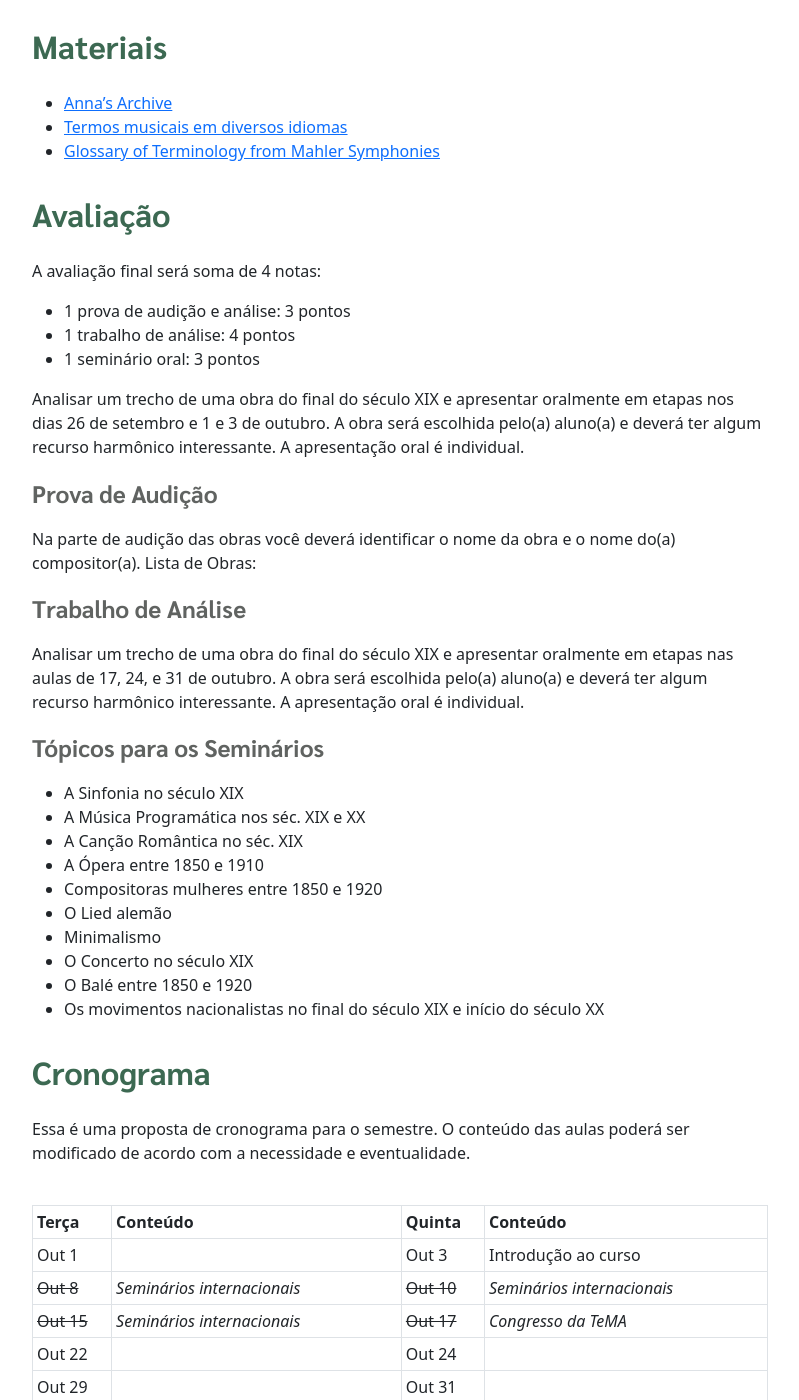
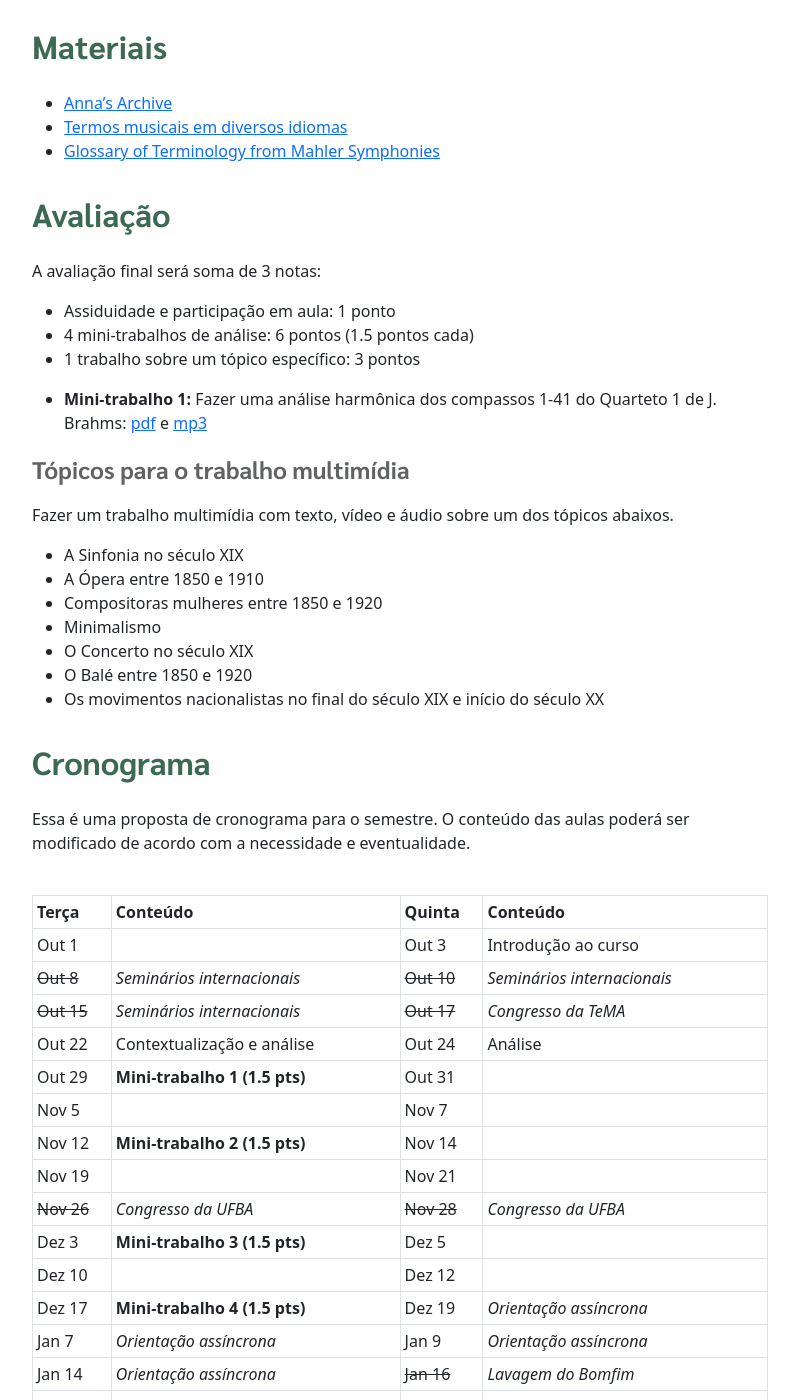
Before and after one commit to pedrokroger/pedrokroger.github.io, a Jekyll site: the page built from aulas/lem8.md, in a window 1280 px wide and 1400 px high, scrolled down 707 px. Shown: the whole window, without its empty margins (50-849 px from the left). Built offline with Jekyll 4.4.1, drawn with Linux system fonts in a browser that asks for light colours; some of the changed text lies outside the part shown.

Commit message:
Cronograma LEM 8

```diff
--- a/aulas/lem8.md
+++ b/aulas/lem8.md
@@ -8,12 +8,12 @@ formas da música sinfônica e sinfônico-coral.
 
 ## Notas
 
-| Nome                       | Prova (3) | Análise (4) | Seminário (3) | Nota Final |
-|:---------------------------|:----------|:------------|:--------------|:-----------|
-| Alex Cerqueira Marques     |           |             |               | =sum       |
-| Emyle Magna Santos Barbosa |           |             |               | =sum       |
-| Gianmarco Turina           |           |             |               | =sum       |
-| Rafael Santos Alencar      |           |             |               | =sum       |
+| Nome                       | T1 (1.5) | T2 (1.5) | T3 (1.5) | T4 (1.5) | Trab (3) | Part (1) | Nota Final |
+|:---------------------------|:---------|:---------|----------|----------|:---------|----------|:-----------|
+| Alex Cerqueira Marques     |          |          |          |          |          |          | =sum       |
+| Emyle Magna Santos Barbosa |          |          |          |          |          |          | =sum       |
+| Gianmarco Turina           |          |          |          |          |          |          | =sum       |
+| Rafael Santos Alencar      |          |          |          |          |          |          | =sum       |
 
 
 ## Materiais
@@ -24,59 +24,31 @@ formas da música sinfônica e sinfônico-coral.
 
 ## Avaliação
 
-A avaliação final será soma de 4 notas:
+A avaliação final será soma de 3 notas:
 
-- 1 prova de audição e análise: 3 pontos
-- 1 trabalho de análise: 4 pontos
-- 1 seminário oral: 3 pontos
-
-Analisar um trecho de uma obra do final do século XIX e apresentar oralmente em
-etapas nos dias 26 de setembro e 1 e 3 de outubro. A obra será escolhida pelo(a)
-aluno(a) e deverá ter algum recurso harmônico interessante. A apresentação oral
-é individual.
-
-### Prova de Audição
-
-Na parte de audição das obras você deverá identificar o nome da obra e o nome
-do(a) compositor(a). Lista de Obras:
+- Assiduidade e participação em aula: 1 ponto
+- 4 mini-trabalhos de análise: 6 pontos (1.5 pontos cada)
+- 1 trabalho sobre um tópico específico: 3 pontos
 
 
-### Trabalho de Análise
+- **Mini-trabalho 1:** Fazer uma análise harmônica dos compassos 1-41 do
+  Quarteto 1 de J. Brahms: [pdf][1] e [mp3][2]
 
-Analisar um trecho de uma obra do final do século XIX e apresentar oralmente em
-etapas nas aulas de 17, 24, e 31 de outubro. A obra será escolhida pelo(a)
-aluno(a) e deverá ter algum recurso harmônico interessante. A apresentação oral
-é individual.
+[1]: https://docs.pkroger.com/Brahms%20Quarteto%201%20-%20Trecho.pdf
+[2]: https://docs.pkroger.com/Brahms%20Quarteto%201%20-%20Trecho.m4a
 
+### Tópicos para o trabalho multimídia
 
-### Tópicos para os Seminários
+Fazer um trabalho multimídia com texto, vídeo e áudio sobre um dos tópicos
+abaixos.
 
 - A Sinfonia no século XIX
-- A Música Programática nos séc. XIX e XX
-- A Canção Romântica no séc. XIX
 - A Ópera entre 1850 e 1910
 - Compositoras mulheres entre 1850 e 1920
-- O Lied alemão
 - Minimalismo
 - O Concerto no século XIX
 - O Balé entre 1850 e 1920
 - Os movimentos nacionalistas no final do século XIX e início do século XX
-
-{% comment %}
-- Musica uma unica escala => lira, modos gregos, ali farka toure, minimalismo, eletronica
-- Pentatonica: porque não em musica classica? (Debussy, Bartok)
-- Total cromatico => compara com unica escala => dodecafonismo (tambem na musica moderna, heavy metal, caetano)
-- Quantas escalas existem? sonoridades
-- Forma fechada: lamento, passacaglia, blues 12 compassos
-- Influencia de J. Williams (Holst, etc) => analisar como soa
-- Textural e repetição: vivaldi, beethoven, wagner, gurrelieder, vertigo (hermann), zimmer
-- Modernismo. Nacionalismo, outras sonoridades: Debussy, Bartok, Villa-Lobos, Guerra-Peixe (+ argentino, mexicano)
-
-- Harmonia cromatica sec 19 (schoenberg)
-- Acorde aumentado: Liszt
-- Contexto historico: harmonia para forma (sinfonia, sonata) vs harmonia para expressão (poema sinfonico, opera)
-- Influência desse periodo na era moderna e musica de filme (Korngold, Hermann)
-{% endcomment %}
 
 
 ## Cronograma
@@ -89,17 +61,17 @@ ser modificado de acordo com a necessidade e eventualidade.
 | Out 1      |                                  | Out 3      | Introdução ao curso            |
 | ~~Out 8~~  | *Seminários internacionais*      | ~~Out 10~~ | *Seminários internacionais*    |
 | ~~Out 15~~ | *Seminários internacionais*      | ~~Out 17~~ | *Congresso da TeMA*            |
-| Out 22     |                                  | Out 24     |                                |
-| Out 29     |                                  | Out 31     |                                |
+| Out 22     | Contextualização e análise       | Out 24     | Análise                        |
+| Out 29     | **Mini-trabalho 1 (1.5 pts)**    | Out 31     |                                |
 | Nov 5      |                                  | Nov 7      |                                |
-| Nov 12     |                                  | Nov 14     |                                |
+| Nov 12     | **Mini-trabalho 2 (1.5 pts)**    | Nov 14     |                                |
 | Nov 19     |                                  | Nov 21     |                                |
 | ~~Nov 26~~ | *Congresso da UFBA*              | ~~Nov 28~~ | *Congresso da UFBA*            |
-| Dez 3      |                                  | Dez 5      |                                |
+| Dez 3      | **Mini-trabalho 3 (1.5 pts)**    | Dez 5      |                                |
 | Dez 10     |                                  | Dez 12     |                                |
-| Dez 17     |                                  | Dez 19     |                                |
-| Jan 7      |                                  | Jan 9      |                                |
-| Jan 14     |                                  | ~~Jan 16~~ | _Lavagem do Bomfim_            |
-| Jan 21     |                                  | Jan 23     |                                |
+| Dez 17     | **Mini-trabalho 4 (1.5 pts)**    | Dez 19     | *Orientação assíncrona*        |
+| Jan 7      | *Orientação assíncrona*          | Jan 9      | *Orientação assíncrona*        |
+| Jan 14     | *Orientação assíncrona*          | ~~Jan 16~~ | *Lavagem do Bomfim*            |
+| Jan 21     | *Orientação assíncrona*          | Jan 23     | **Trabalho multimídia (2pts)** |
 | Jan 28     | *Reservado para 2a Chamada*      | Jan 30     | *Reservado para 2a Chamada*    |
 | Fev 4      | *Entrega de Resultados (online)* | Fev 6      | *Reservado para visita do MEC* |
```
Also changed, not shown: other parts of aulas/lem8.md (+1 -1 lines).
